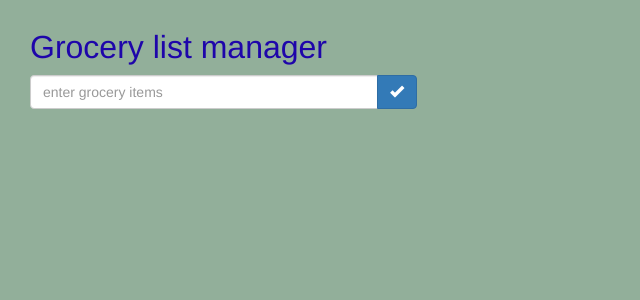
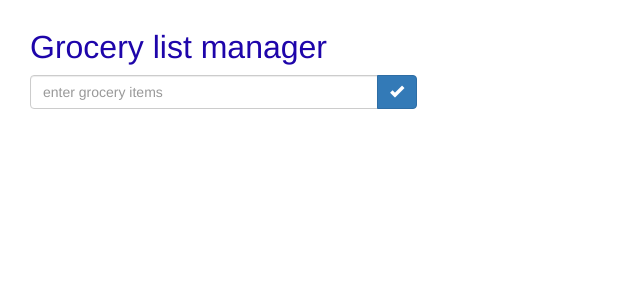
Before and after one commit to Yaseminp/AngularGrocery, an Angular app: page / in a window 1280 px wide. Shown: the top 300 px of the page, without its empty margins (0-640 px from the left). Built offline with nearby package versions, Linux system fonts and the light colour scheme.

Commit message:
Update styles.css

```diff
--- a/src/styles.css
+++ b/src/styles.css
@@ -1,6 +1,6 @@
 body{
   margin: 30px;
-  background-color: hsl(135, 15%, 63%)
+  background-color: hslg(135, 15%, 63%)
 }
 
 h2{
```
